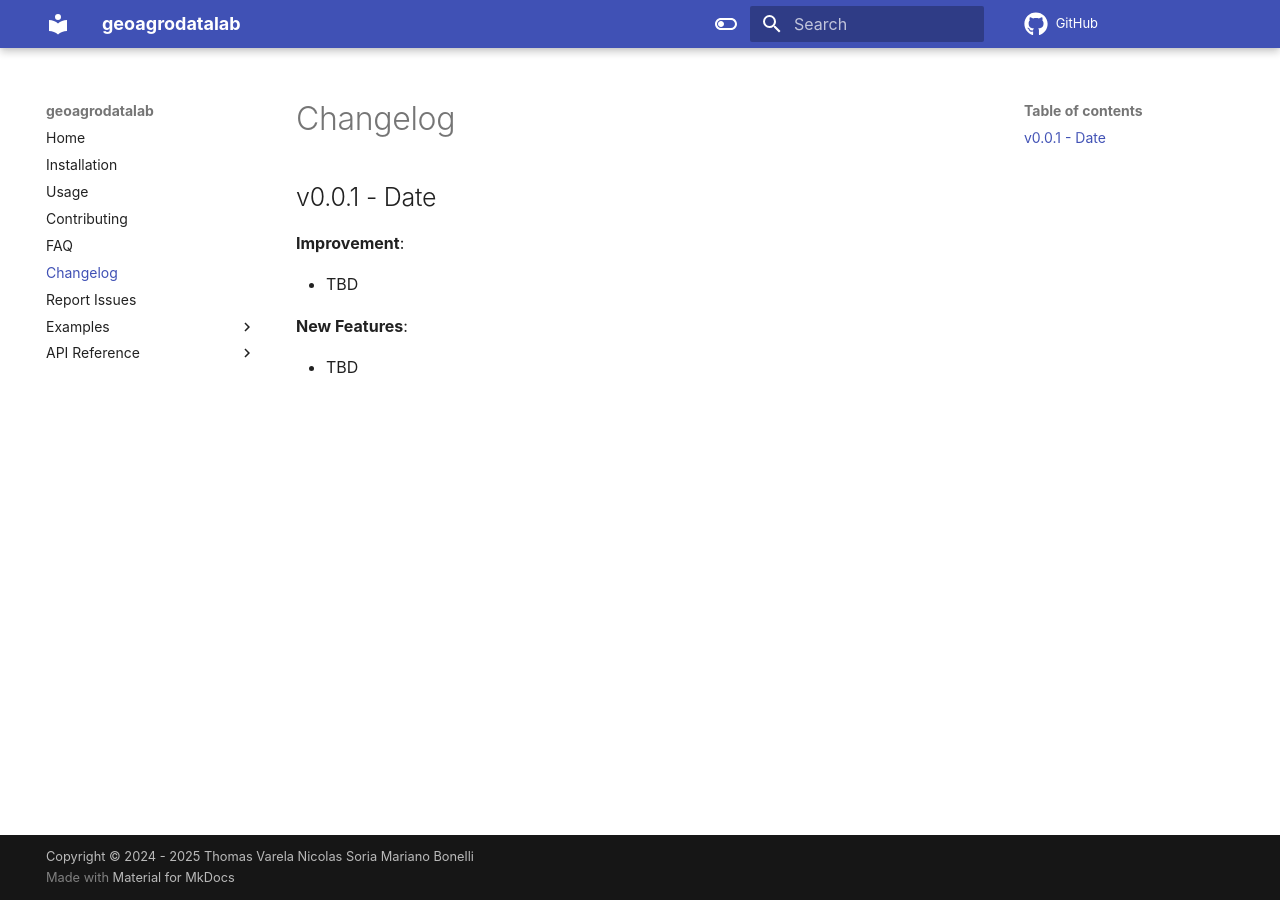
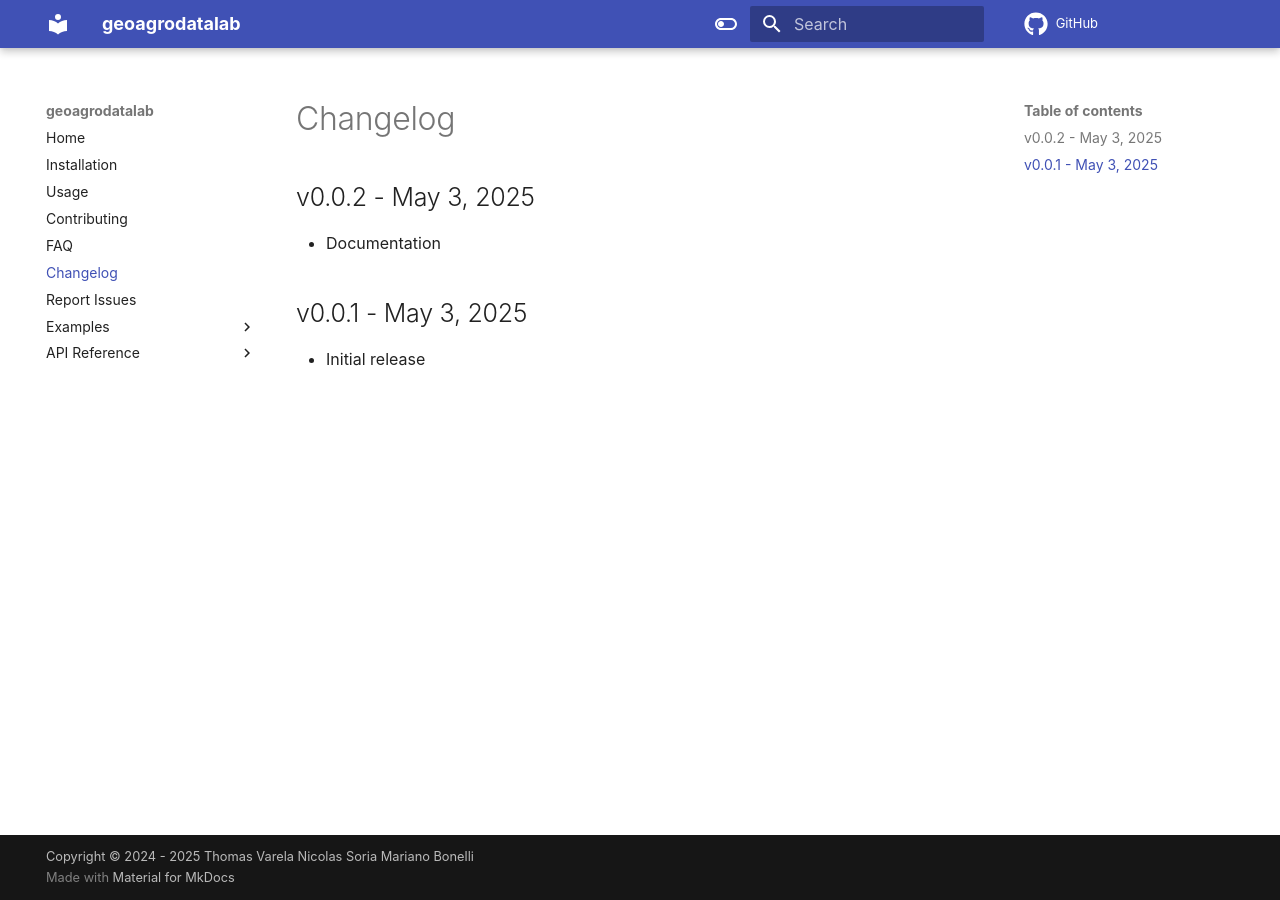
Before and after one commit to GeoagrobyTEK/geoagrodatalab, an MkDocs documentation site: the page built from docs/changelog.md, in a window 1280 px wide. Built offline with MkDocs 1.6.1 and Material for MkDocs 9.7.7, drawn with Linux system fonts in a browser that asks for light colours; some web fonts are replaced; comment, search, counter and statistics services are not loaded.

Commit message:
New version 0.0.2

```diff
--- a/docs/changelog.md
+++ b/docs/changelog.md
@@ -1,11 +1,10 @@
 # Changelog
 
-## v0.0.1 - Date
+## v0.0.2 - May 3, 2025
 
-**Improvement**:
+-   Documentation
 
--   TBD
 
-**New Features**:
+## v0.0.1 - May 3, 2025
 
--   TBD
+-   Initial release
--- a/geoagrodatalab/__init__.py
+++ b/geoagrodatalab/__init__.py
@@ -1,5 +1,5 @@
 """Top-level package for geoagrodatalab."""
 
-__author__ = """Mariano Bonelli"""
-__email__ = "mbonelli@geoagro.com"
-__version__ = "0.0.1"
+__author__ = """Thomas Varela """
+__email__ = "tvarela@geoagro.com"
+__version__ = "0.0.2"
--- a/pyproject.toml
+++ b/pyproject.toml
@@ -1,6 +1,6 @@
 [project]
 name = "geoagrodatalab"
-version = "0.0.1"
+version = "0.0.2"
 dynamic = [
     "dependencies",
 ]
@@ -54,7 +54,7 @@ universal = true
 
 
 [tool.bumpversion]
-current_version = "0.0.1"
+current_version = "0.0.2"
 commit = true
 tag = true
 
```
